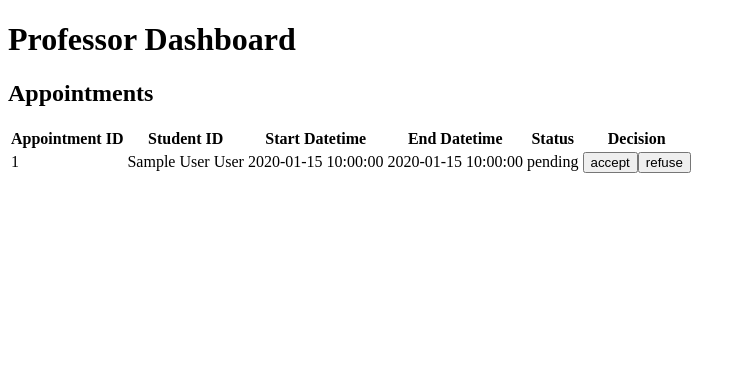
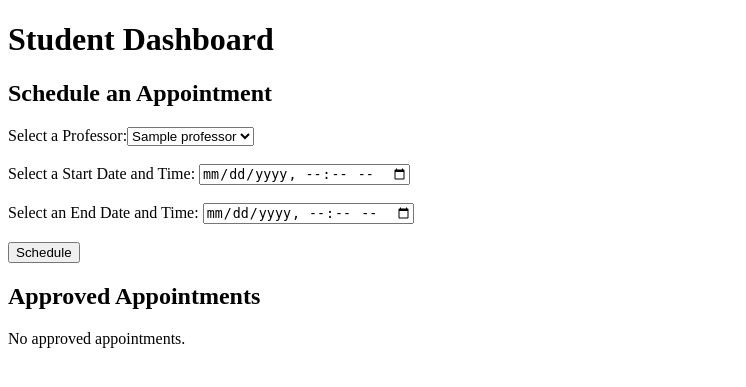
Before and after one commit to bleronsy/SistemiPerKonsultime, a PHP site: page /studenti.php in a window 1280 px wide. Shown: the top 387 px of the page, without its empty margins (0-746 px from the left). Run offline with PHP 8.4, Linux system fonts and the light colour scheme; the visitor is signed in with stand-in values (Sample User, id 1); tables that the repository leaves empty or names only in its code hold one stand-in row (values such as "Sample post").

Commit message:
Some fixes

```diff
--- a/server.js
+++ b/server.js
@@ -5,7 +5,7 @@ const io = require('socket.io')(server);
 const { v4: uuidV4 } = require('uuid')
 
 
-server.listen(3000);
+server.listen(8080);
 app.set('view engine', 'ejs');
 app.use(express.static('public'));
 
--- a/studenti.php
+++ b/studenti.php
@@ -1,11 +1,15 @@
 <?php
-session_start();
+session_start(); // Start the session
 
 // Check if the form is submitted
 if ($_SERVER['REQUEST_METHOD'] === 'POST') {
-    // Get the appointment ID and decision (accept or refuse)
-    $appointmentId = $_POST['appointment_id'];
-    $decision = $_POST['decision'];
+    // Get the selected professor ID, appointment start datetime, and end datetime
+    $professorId = $_POST['professor'];
+    $appointmentStartDatetime = $_POST['datetime_start'];
+    $appointmentEndDatetime = $_POST['datetime_end'];
+
+    // Get the logged-in student ID from the session
+    $studentId = $_SESSION['student_id'];
 
     // Connect to the database (replace with your database credentials)
     $servername = 'localhost';
@@ -20,49 +24,28 @@ if ($_SERVER['REQUEST_METHOD'] === 'POST') {
         die('Connection failed: ' . mysqli_connect_error());
     }
 
-    // Update the appointment status based on the decision
-    if ($decision === 'accept') {
-        $status = 'accepted';
-    } else if ($decision === 'refuse') {
-        $status = 'refused';
+    // Insert the appointment into the appointments table
+    $insert_query = "INSERT INTO appointments (student_id, professor_id, datetime_start, datetime_end, status) VALUES ('$studentId', '$professorId', '$appointmentStartDatetime', '$appointmentEndDatetime', 'pending')";
+
+    if (mysqli_query($conn, $insert_query)) {
+        echo "Appointment scheduled successfully.";
     } else {
-        echo 'Invalid decision.';
-        exit();
-    }
-
-    // Prepare the update query
-    $update_query = "UPDATE appointments SET status = '$status' WHERE appointment_id = '$appointmentId'";
-
-    if (mysqli_query($conn, $update_query)) {
-        echo "Appointment status updated successfully.";
-    } else {
-        echo "Error updating the appointment status: " . mysqli_error($conn);
+        echo "Error scheduling the appointment: " . mysqli_error($conn);
     }
 
     // Close the database connection
     mysqli_close($conn);
 }
-?>
 
-<!DOCTYPE html>
-<html>
-<head>
-    <title>Professor Dashboard</title>
-</head>
-<body>
-    <h1>Professor Dashboard</h1>
-    <h2>Appointments</h2>
-    <?php
-    // Retrieve the professor ID from the logged-in professor (replace with your authentication logic)
-    if (isset($_SESSION['professor_id'])) {
-        $professorId = $_SESSION['professor_id'];
+// Retrieve approved appointments
+$studentId = $_SESSION['student_id']; // Retrieve student ID from session
 
+// Connect to the database (replace with your database credentials)
 $servername = 'localhost';
 $username = 'root';
 $password_db = '';
 $database = 'pd';
 
-        // Connect to the database (replace with your database credentials)
 $conn = mysqli_connect($servername, $username, $password_db, $database);
 
 // Check connection
@@ -70,57 +53,66 @@ if ($_SERVER['REQUEST_METHOD'] === 'POST') {
     die('Connection failed: ' . mysqli_connect_error());
 }
 
-        // Fetch the list of appointments for the professor from the database
-        $appointments_query = "SELECT * FROM appointments WHERE professor_id = '$professorId'";
-        $appointments_result = mysqli_query($conn, $appointments_query);
+// Fetch the approved appointments for the student from the database
+$approved_appointments_query = "SELECT * FROM appointments WHERE student_id = '$studentId' AND status = 'accepted'";
+$approved_appointments_result = mysqli_query($conn, $approved_appointments_query);
+?>
 
-        if (mysqli_num_rows($appointments_result) > 0) {
-            echo '<table>';
-            echo '<tr><th>Appointment ID</th><th>Student ID</th><th>Start Datetime</th><th>End Datetime</th><th>Status</th><th>Decision</th></tr>';
-            while ($row = mysqli_fetch_assoc($appointments_result)) {
-                echo '<tr>';
-                echo '<td>' . $row['appointment_id'] . '</td>';
-                $studentId = $row['student_id'];
+<!DOCTYPE html>
+<html>
+<head>
+    <title>Student Dashboard</title>
+</head>
+<body>
+    <h1>Student Dashboard</h1>
+    <h2>Schedule an Appointment</h2>
+    <form method="POST" action="studenti.php">
+        <?php
+        // Fetch the list of professors from the database
+        $professor_query = "SELECT * FROM professors";
+        $professor_result = mysqli_query($conn, $professor_query);
 
-                // Fetch the student's name and surname from the students table
-                $student_query = "SELECT student_name, student_surname FROM students WHERE student_id = '$studentId'";
-                $student_result = mysqli_query($conn, $student_query);
+        if (mysqli_num_rows($professor_result) > 0) {
+            echo '<label for="professor">Select a Professor:</label>';
+            echo '<select name="professor" id="professor" required>';
+            while ($row = mysqli_fetch_assoc($professor_result)) {
+                echo '<option value="' . $row['professor_id'] . '">' . $row['professor_name'] . '</option>';
+            }
+            echo '</select>';
+        }
+        ?>
+        <br><br>
+        <label for="datetime_start">Select a Start Date and Time:</label>
+        <input type="datetime-local" name="datetime_start" id="datetime_start" required><br><br>
+        <label for="datetime_end">Select an End Date and Time:</label>
+        <input type="datetime-local" name="datetime_end" id="datetime_end" required><br><br>
 
-                if (mysqli_num_rows($student_result) > 0) {
-                    $student_row = mysqli_fetch_assoc($student_result);
-                    $studentName = $student_row['student_name'];
-                    $studentSurname = $student_row['student_surname'];
+        <input type="submit" value="Schedule">
+    </form>
+    <h2>Approved Appointments</h2>
+    <?php
+    if (mysqli_num_rows($approved_appointments_result) > 0) {
+        while ($row = mysqli_fetch_assoc($approved_appointments_result)) {
+            $professorId = $row['professor_id'];
+
+            // Fetch the professor's name from the professors table
+            $professor_query = "SELECT professor_name FROM professors WHERE professor_id = '$professorId'";
+            $professor_result = mysqli_query($conn, $professor_query);
+
+            if (mysqli_num_rows($professor_result) > 0) {
+                $professor_row = mysqli_fetch_assoc($professor_result);
+                $professorName = $professor_row['professor_name'];
             } else {
-                    $studentName = 'Unknown';
-                    $studentSurname = 'Unknown';
+                $professorName = 'Unknown';
             }
 
-                echo '<td>' . $studentName . ' ' . $studentSurname . '</td>';
-                echo '<td>' . $row['datetime_start'] . '</td>';
-                echo '<td>' . $row['datetime_end'] . '</td>';
-                echo '<td>' . $row['status'] . '</td>';
-                if ($row['status'] === 'pending') {
-                    echo '<td>';
-                    echo '<form method="POST" action="profesori.php">';
-                    echo '<input type="hidden" name="appointment_id" value="' . $row['appointment_id'] . '">';
-                    echo '<input type="submit" name="decision" value="accept">';
-                    echo '<input type="submit" name="decision" value="refuse">';
-                    echo '</form>';
-                    echo '</td>';
+            echo '<p>Professor: ' . $professorName . '</p>';
+            echo '<p>Start Date and Time: ' . $row['datetime_start'] . '</p>';
+            echo '<p>End Date and Time: ' . $row['datetime_end'] . '</p>';
+            echo '<hr>';
+        }
     } else {
-                    echo '<td></td>';
-                }
-                echo '</tr>';
-            }
-            echo '</table>';
-        } else {
-            echo 'No appointments found.';
-        }
-
-        // Close the database connection
-        mysqli_close($conn);
-    } else {
-        echo 'You are not logged in as a professor.';
+        echo 'No approved appointments.';
     }
     ?>
 </body>
```
Also changed, not shown: index.php (+14 -24 lines), profesori.php (line endings or trailing spaces). Lines whose indentation alone changed are shown as unchanged.
